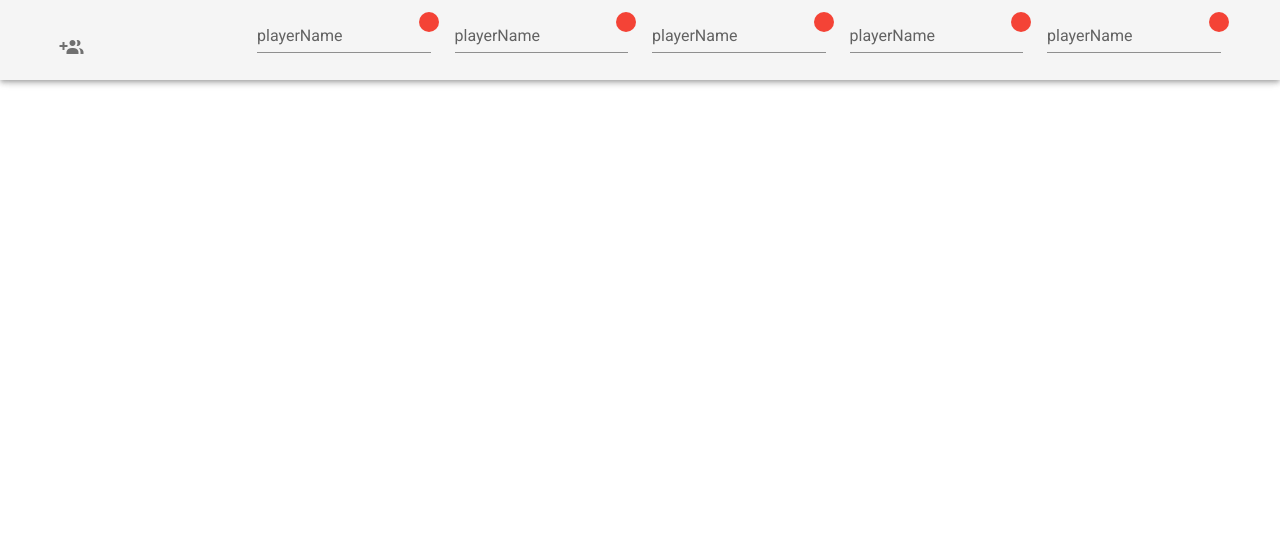
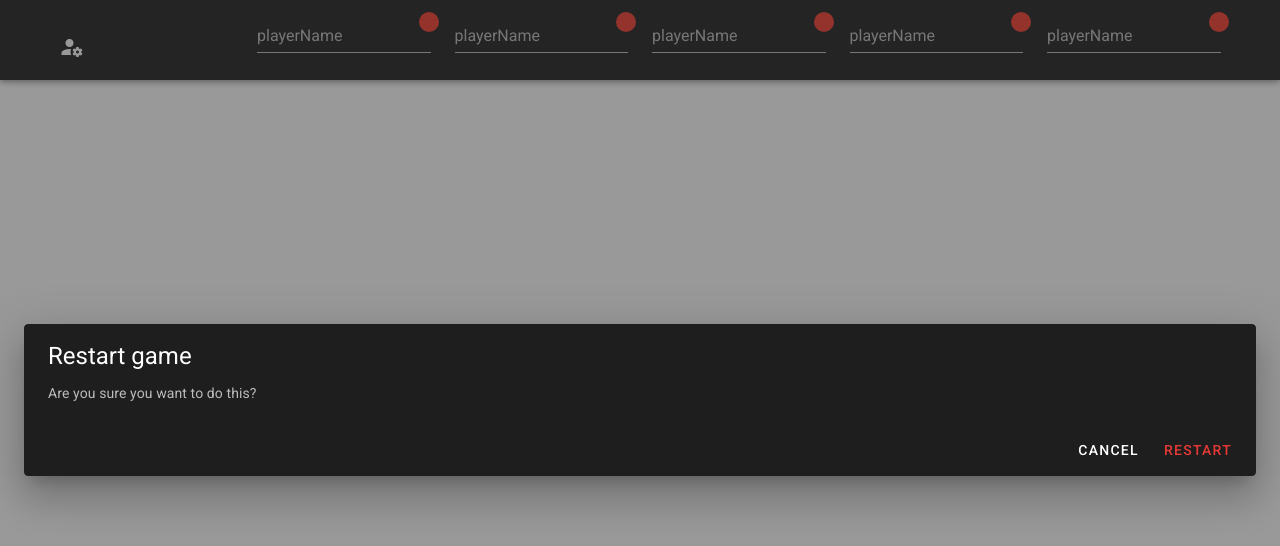
Before and after one commit to rjbgaspar/rummy, a Vue app: page /play in a window 1280 px wide. Shown: the top 546 px of the page. Built offline with nearby package versions, Linux system fonts and the light colour scheme.

Commit message:
Add confirm restart

```diff
--- a/src/components/play-rummy.component.ts
+++ b/src/components/play-rummy.component.ts
@@ -22,6 +22,8 @@ export default class PlayRummy extends Vue {
   public rounds: IRound[] = this.$store.getters.rounds;
 
   public scoreboard: { [k:string]: string[] } = this.$store.getters.scoreboard;
+
+  public dialog = true;
 
   @Provide() sharedState = {
     roundNames: this.roundNames
@@ -58,10 +60,8 @@ export default class PlayRummy extends Vue {
   public click () : void {
     if (this.currentRoundIndex < 7) {
       this.newRound()
-      this.$nextTick(() => window.scrollTo(0, document.body.scrollHeight))
     } else {
-      this.restart()
-      this.$nextTick(() => window.scrollTo(0, 0))
+      this.confirmRestart()
     }
   }
 
@@ -74,10 +74,17 @@ export default class PlayRummy extends Vue {
       players: [...this.$store.getters.players],
       currentRoundIndex: this.$store.getters.currentRoundIndex
     })
+    this.$nextTick(() => window.scrollTo(0, document.body.scrollHeight))
+  }
+
+  public confirmRestart () : void {
+    this.dialog = true
   }
 
   public restart () : void {
+    console.log('restart')
     this.$store.commit('newGame')
+    this.$nextTick(() => window.scrollTo(0, 0))
   }
 
   public scoreUpdate (payload: { [k:string]: any }) {
--- a/src/components/play-rummy.vue
+++ b/src/components/play-rummy.vue
@@ -1,10 +1,10 @@
 <template>
   <div style="position: relative">
-    <v-app-bar app :min-height="isLuckyPanelVisible ? biggerHeight : smallerHeight">
+    <v-app-bar dark text="white" app :min-height="isLuckyPanelVisible ? biggerHeight : smallerHeight">
       <v-container class="mt-2">
         <v-row>
           <v-col class="d-flex align-center" @click="isLuckyPanelVisible = !isLuckyPanelVisible">
-            <v-icon>mdi-account-multiple-plus</v-icon>
+            <v-icon>mdi-account-cog</v-icon>
           </v-col>
           <v-col v-for="(player, index) in players" :key="`player-${index}`">
             <!-- Player is defined -->
@@ -54,10 +54,40 @@
       </v-container>
     </v-main>
     <div style="position: fixed; bottom: 30px; right: 20px;">
-      <v-btn fab dark color="black" :disabled="playersCount < 2" @click="click">
+      <v-btn fab dark :disabled="playersCount < 2" @click="click">
         <v-icon>{{ actionIcon }}</v-icon>
       </v-btn>
     </div>
+    <v-dialog
+      dark
+      v-model="dialog"
+    >
+      <v-card>
+        <v-card-title>
+          <span class="text-h5">Restart game</span>
+        </v-card-title>
+        <v-card-text>Are you sure you want to do this?</v-card-text>
+        <v-card-actions>
+          <v-spacer></v-spacer>
+          <v-btn
+            text
+            @click="dialog = false"
+          >
+            Cancel
+          </v-btn>
+          <v-btn
+            color="red darken-1"
+            text
+            @click="
+              restart()
+              dialog = false
+            "
+          >
+            Restart
+          </v-btn>
+        </v-card-actions>
+      </v-card>
+    </v-dialog>
   </div>
 </template>
 <script lang="ts" src="./play-rummy.component.ts"></script>
```
